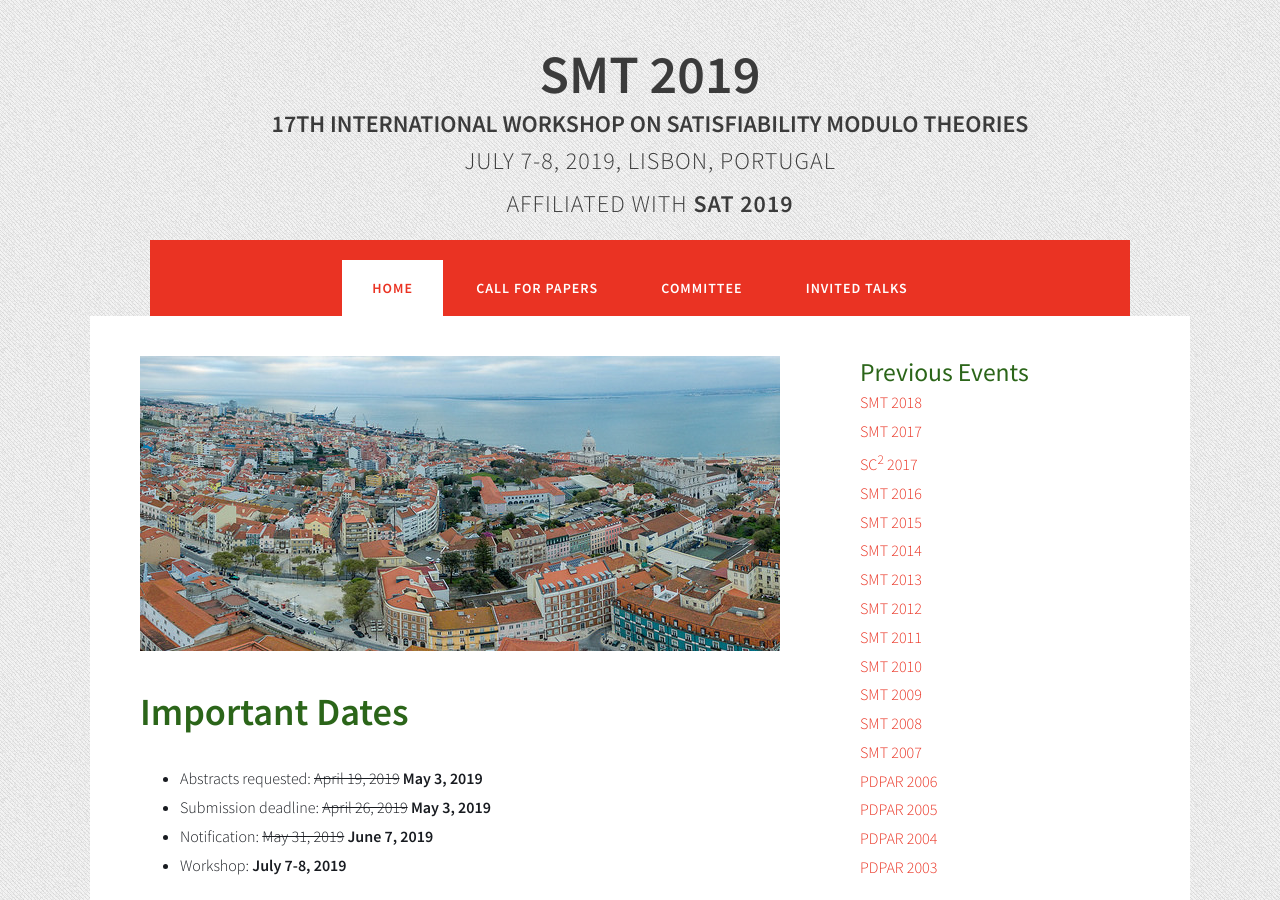
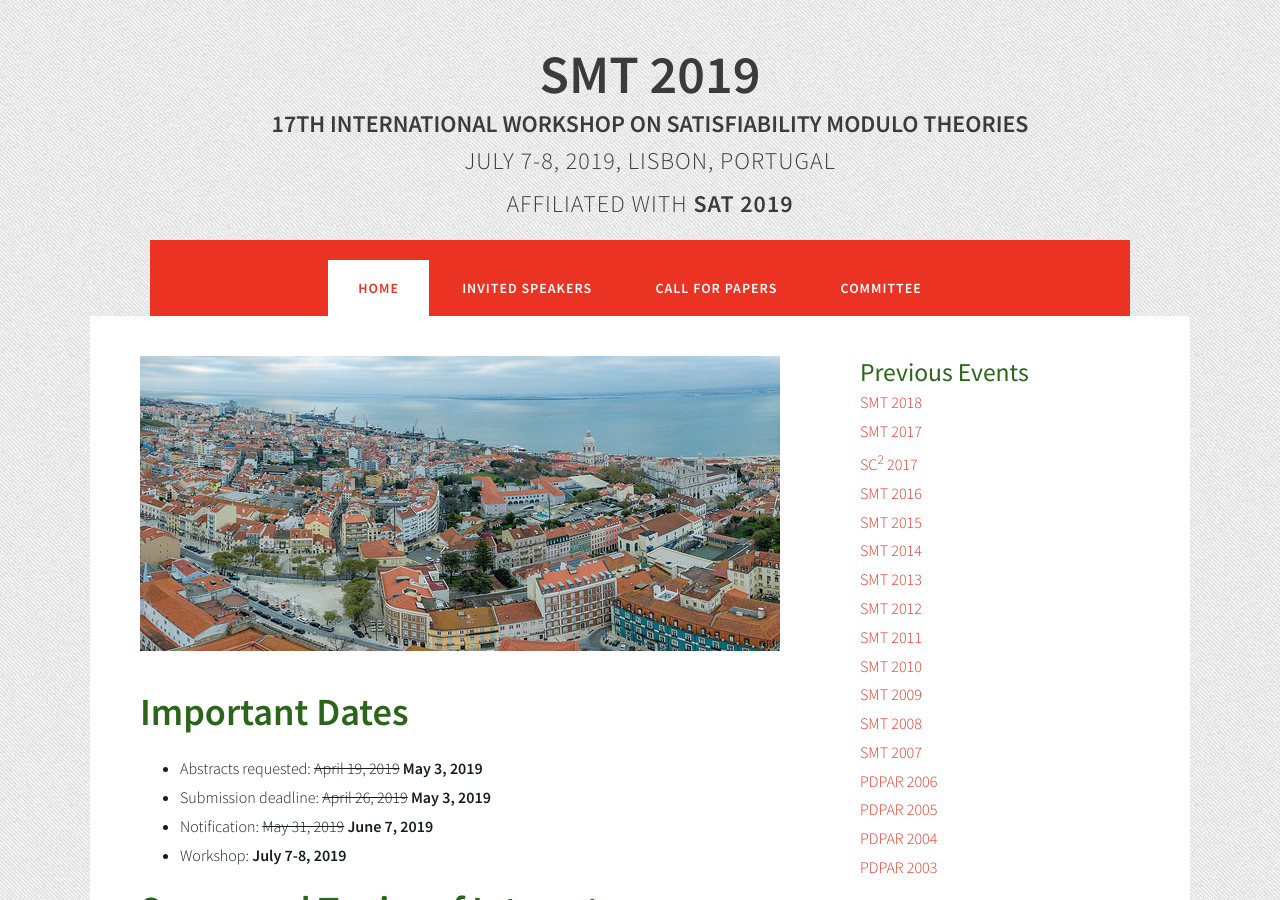
Before and after one commit to smt2019/smt2019.github.io, a Jekyll site: the page built from index.html, in a window 1280 px wide and 900 px high. Built offline with Jekyll 4.4.1, drawn with Linux system fonts in a browser that asks for light colours.

Commit message:
Line edits

```diff
--- a/_layouts/layout.html
+++ b/_layouts/layout.html
@@ -36,9 +36,9 @@
 <div id="menu">
   <ul>
     <li{%if page.url == '/'%} class="current_page_item"{%endif%}><a href="index.html">Home</a></li>
+    <li{%if page.url == '/invited.html'%} class="current_page_item"{%endif%}><a href="invited.html">Invited Speakers</a></li>
     <li{%if page.url == '/cfp.html'%} class="current_page_item"{%endif%}><a href="cfp.html">Call for Papers</a></li>
     <li{%if page.url == '/committee.html'%} class="current_page_item"{%endif%}><a href="committee.html">Committee</a></li>
-    <li{%if page.url == '/invited.html'%} class="current_page_item"{%endif%}><a href="invited.html">Invited Talks</a></li>
     <!-- <li><a href="./program.shtml">Program</a></li> -->
     <!-- <li><a href="./registration.shtml">Registration</a></li> -->
   </ul>
--- a/index.html
+++ b/index.html
@@ -3,7 +3,6 @@
 ---
 <img src="images/lisbon.jpg" alt="Lisbon Photo" height="295" width="640" />
 
-<div class="post">
 <h2>Important Dates</h2>
 <div class="entry">
   <ul>
@@ -12,7 +11,6 @@
     <li>Notification: <del>May 31, 2019</del> <b>June 7, 2019</b></li>
     <li>Workshop: <b>July 7-8, 2019</b> </li>
   </ul>
-</div>
 </div>
 
 <h2>Scope and Topics of Interest</h2>
```
